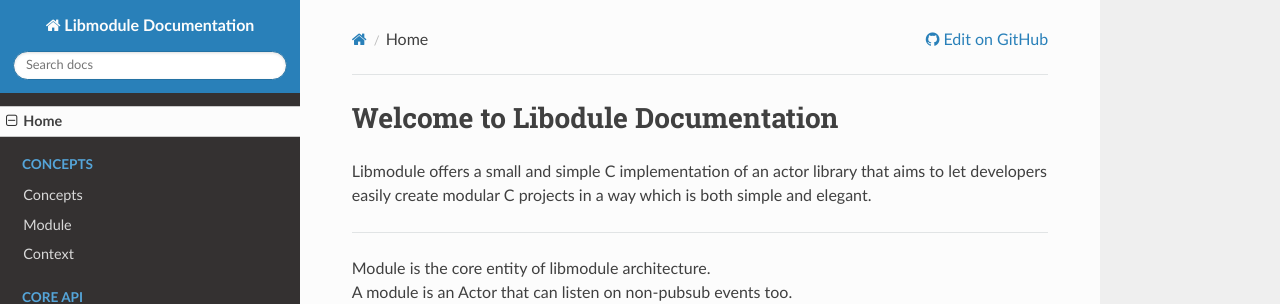
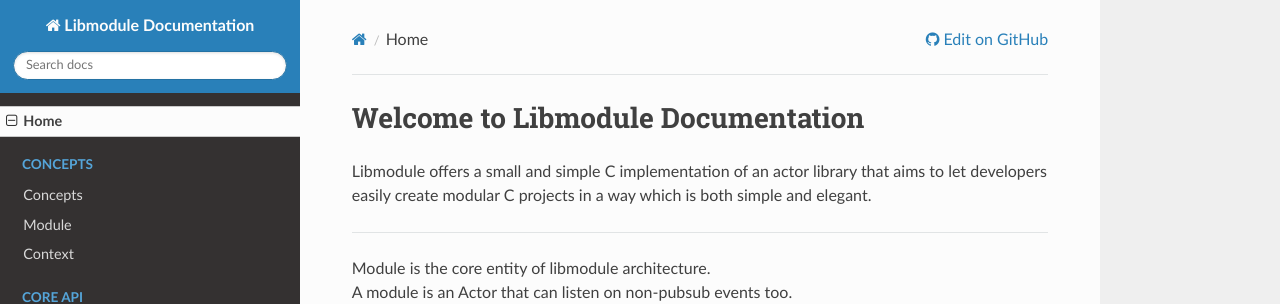
Before and after one commit to FedeDP/libmodule, an MkDocs documentation site: the page built from docs/index.md, in a window 1280 px wide and 1276 px high. Shown: the top 304 px of the window. Built offline with MkDocs 1.6.1, drawn with Linux system fonts in a browser that asks for light colours; nearby versions of some CDN libraries; some of the changed lines change nothing that is shown.

Commit message:
Small improvements to doc.
Signed-off-by: Federico Di Pierro <nierro92@gmail.com>

```diff
--- a/docs/index.md
+++ b/docs/index.md
@@ -1,4 +1,4 @@
-# Welcome to Libodule Documentation
+# Welcome to Libmodule Documentation
 
 Libmodule offers a small and simple C implementation of an actor library that aims to let developers easily create modular C projects in a way which is both simple and elegant.
 
--- a/mkdocs.yml
+++ b/mkdocs.yml
@@ -4,24 +4,25 @@
 repo_url: https://github.com/FededDP/libmodule/
 
 nav:
-    - 'Home': 'index.md'
-    - 'Concepts':
-        - 'concepts/concepts.md'
-        - 'Module': 'concepts/mod.md'
-        - 'Context': 'concepts/ctx.md'
-    - 'Core API':
-        - 'core/core.md'
-        - 'Module API': 'core/mod.md'
-        - 'Context API': 'core/ctx.md'
-    - 'Data Structures API':
-        - 'structs/structs.md'
-        - 'Map': 'structs/map.md'
-        - 'List': 'structs/list.md'
-        - 'Queue': 'structs/queue.md'
-        - 'Stack': 'structs/stack.md'
-        - 'Bst': 'structs/bst.md'
-    - 'Reference counted memory': 'mem/mem.md'
-    - 'Thread Pool API': 'thpool/thpool.md'
+    - Home: index.md
+    - Concepts:
+        - concepts/concepts.md
+        - Module: concepts/mod.md
+        - Context: concepts/ctx.md
+    - Core API:
+        - core/core.md
+        - Module API: core/mod.md
+        - Context API: core/ctx.md
+    - Data Structures API:
+        - structs/structs.md
+        - Map: structs/map.md
+        - List: structs/list.md
+        - Queue: structs/queue.md
+        - Stack: structs/stack.md
+        - Bst: structs/bst.md
+    - Reference counted memory: mem/mem.md
+    - Thread Pool API: thpool/thpool.md
+
 theme: readthedocs
 
 markdown_extensions:
```
Also changed, not shown: docs/concepts/concepts.md (+2 -0 lines).
